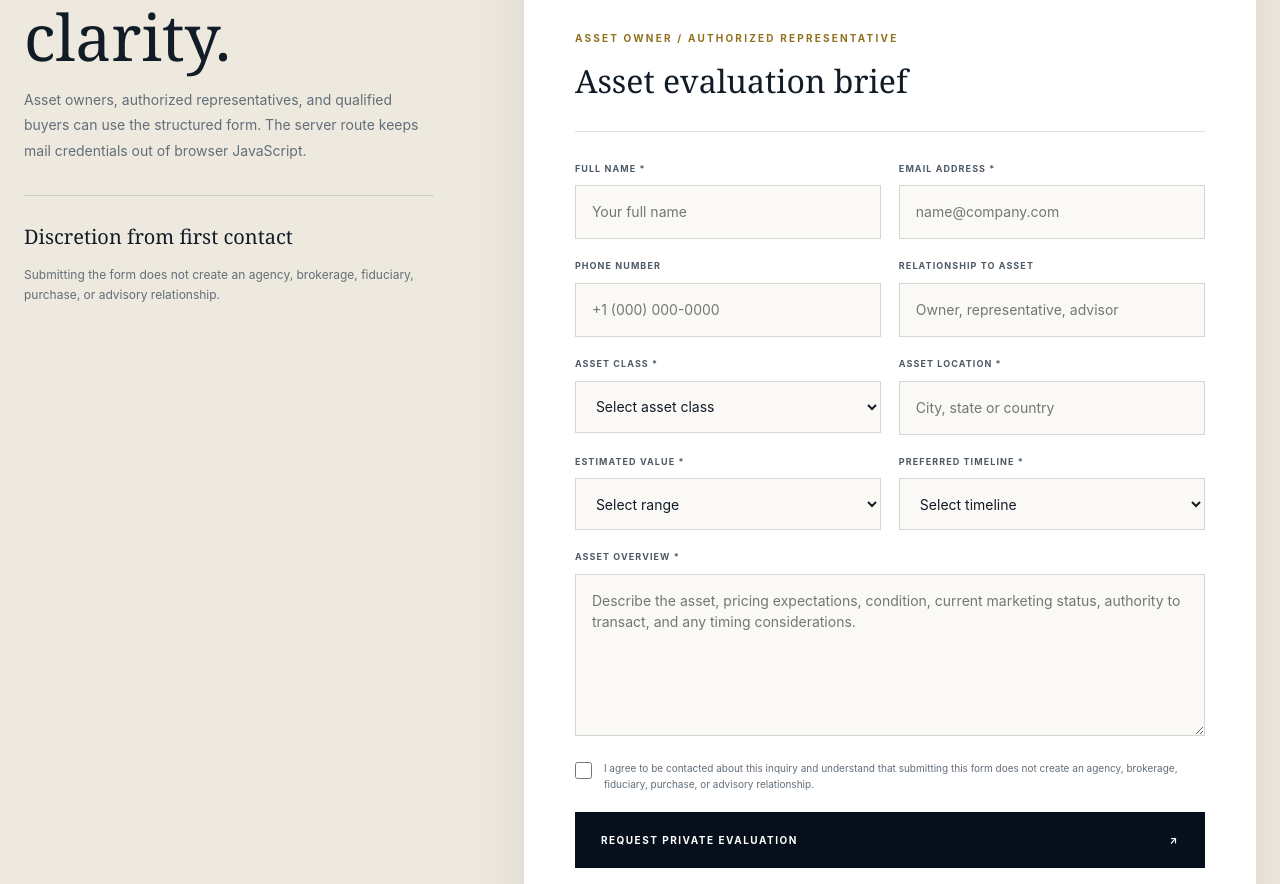
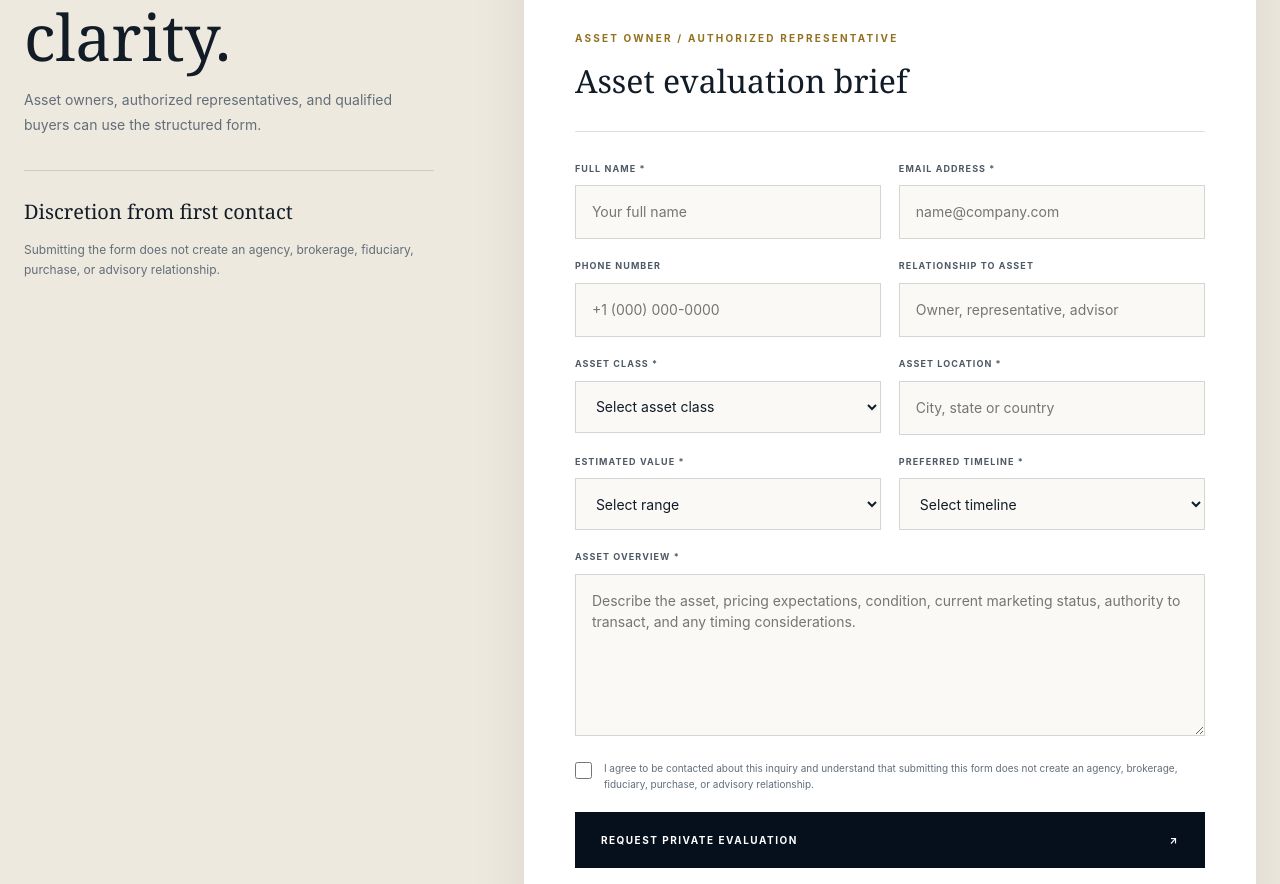
Before and after one commit to josephjilovec/swiftdealsolutions, a Next.js app: page /submit in a window 1280 px wide. Shown: the part 858-1742 px from the top of the page. Built offline with nearby package versions, Linux system fonts and the light colour scheme; no server answers.

Commit message:
Remove public form implementation detail
Remove visitor-facing server-route and mail-credentials implementation copy while preserving the private inquiry form behavior.

```diff
--- a/app/submit/page.tsx
+++ b/app/submit/page.tsx
@@ -12,7 +12,7 @@ export default function SubmitPage() {
   return (
     <>
       <section className="page-hero page-hero-submit"><div className="shell-wide"><p className="hero-eyebrow"><span /> Confidential first contact</p><h1>Bring the essential facts. <em>Keep the noise out.</em></h1><p>Share enough information to evaluate fit. Inquiry details are used for private review and are not published as a public listing.</p></div></section>
-      <section className="section section-paper"><div className="shell-wide inquiry-layout"><aside><p className="kicker">Private inquiry</p><h2>Start with clarity.</h2><p>Asset owners, authorized representatives, and qualified buyers can use the structured form. The server route keeps mail credentials out of browser JavaScript.</p><div className="privacy-note"><strong>Discretion from first contact</strong><p>Submitting the form does not create an agency, brokerage, fiduciary, purchase, or advisory relationship.</p></div></aside><Suspense fallback={<div className="form-loading">Loading private inquiry…</div>}><InquiryForm /></Suspense></div></section>
+      <section className="section section-paper"><div className="shell-wide inquiry-layout"><aside><p className="kicker">Private inquiry</p><h2>Start with clarity.</h2><p>Asset owners, authorized representatives, and qualified buyers can use the structured form.</p><div className="privacy-note"><strong>Discretion from first contact</strong><p>Submitting the form does not create an agency, brokerage, fiduciary, purchase, or advisory relationship.</p></div></aside><Suspense fallback={<div className="form-loading">Loading private inquiry…</div>}><InquiryForm /></Suspense></div></section>
     </>
   );
 }
```
